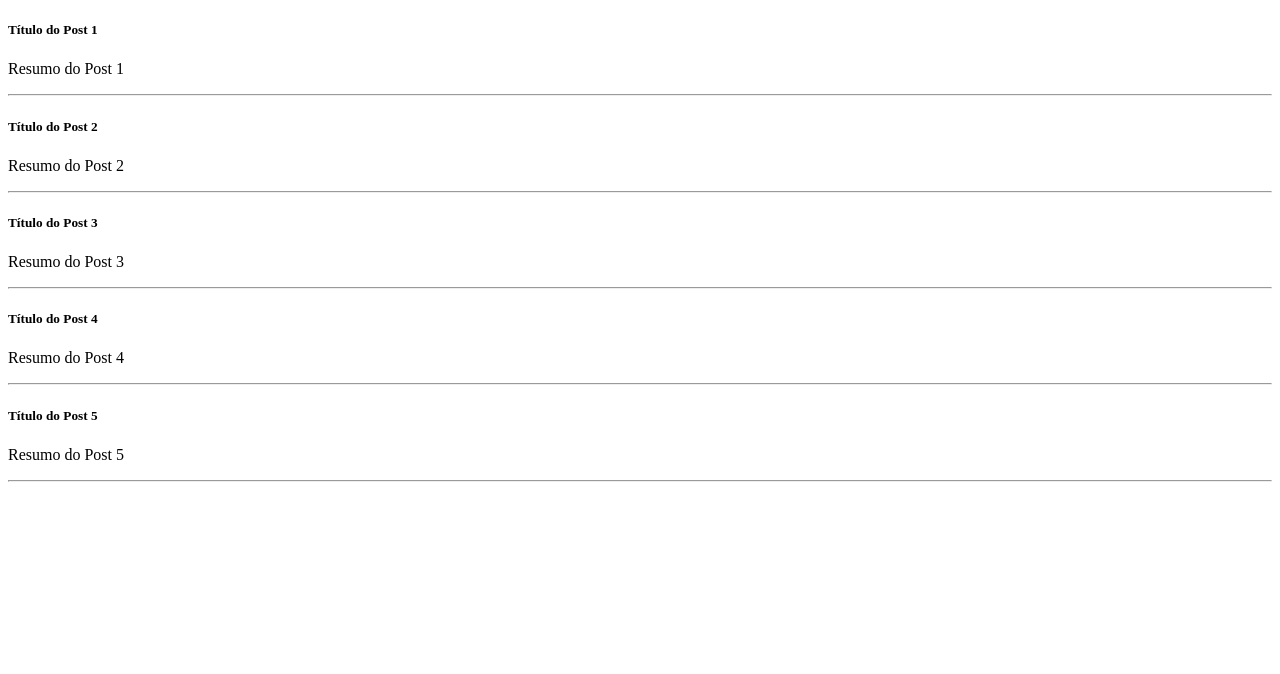
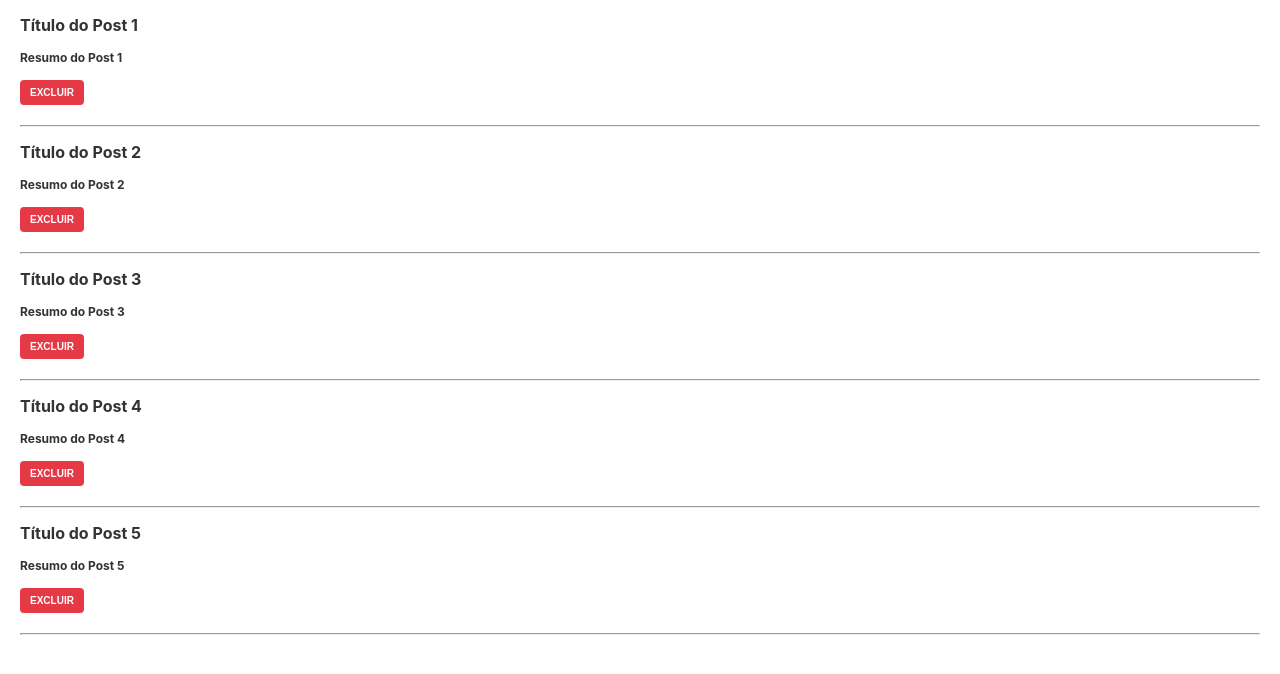
Before and after one commit to rdaraujo/dtp-forum-client, a React (Create React App) app: page / in a window 1280 px wide. Shown: the top 674 px of the page. Built offline with nearby package versions, Linux system fonts and the light colour scheme.

Commit message:
Add Delete button and apply some style

```diff
--- a/src/App.js
+++ b/src/App.js
@@ -1,42 +1,50 @@
-import React from 'react';
+import { Component as comp, Fragment as frag } from 'react';
+import "./assets/index.css";
 
-const posts = [
-  {
-    titulo: 'Título do Post 1',
-    resumo: 'Resumo do Post 1',
-  },
-  {
-    titulo: 'Título do Post 2',
-    resumo: 'Resumo do Post 2',
-  },
-  {
-    titulo: 'Título do Post 3',
-    resumo: 'Resumo do Post 3',
-  },
-  {
-    titulo: 'Título do Post 4',
-    resumo: 'Resumo do Post 4',
-  },
-  {
-    titulo: 'Título do Post 5',
-    resumo: 'Resumo do Post 5',
-  },
-];
+class App extends comp {
+  state = {
+    posts: [
+      { id: 1, titulo: 'Título do Post 1', resumo: 'Resumo do Post 1' },
+      { id: 2, titulo: 'Título do Post 2', resumo: 'Resumo do Post 2' },
+      { id: 3, titulo: 'Título do Post 3', resumo: 'Resumo do Post 3' },
+      { id: 4, titulo: 'Título do Post 4', resumo: 'Resumo do Post 4' },
+      { id: 5, titulo: 'Título do Post 5', resumo: 'Resumo do Post 5' },
+    ],
+  };
 
-const App = () => {
+  deletePost = (postId) => {
+    this.setState({
+      posts: this.state.posts.filter((post) => post.id !== postId),
+    });
+  };
+
+  // deletePost = (postId) => {
+  //   return () => {
+  //     this.setState({
+  //       posts: this.state.posts.filter((post) => post.id !== postId),
+  //     });
+  //   };
+  // }
+
+  render() {
     return (
-    <React.Fragment>
+      <frag>
         <>
-        {posts.map((post) => (
-          <div>
-            <h5>{post.titulo}</h5>
-            <p>{post.resumo}</p>
+          {this.state.posts.map((post) => (
+            <div key={post.id}>
+              <h3>{post.titulo}</h3>
+              <h6>{post.resumo}</h6>
+              <button className="btn btn-danger"
+                onClick={() => this.deletePost(post.id)}>
+                EXCLUIR
+              </button>
               <hr />
             </div>
           ))}
         </>
-    </React.Fragment>
+      </frag>
     );
-};
+  }
+}
 
 export default App;
--- a/src/assets/index.css
+++ b/src/assets/index.css
@@ -1,8 +1,14 @@
+:root {
+  --blue: #457b9d;
+  --red: #e63946;
+}
+
 body {
-  margin: 0;
-  font-family: -apple-system, BlinkMacSystemFont, 'Segoe UI', 'Roboto', 'Oxygen',
-    'Ubuntu', 'Cantarell', 'Fira Sans', 'Droid Sans', 'Helvetica Neue',
-    sans-serif;
+  margin: 10px auto auto 20px;
+  font-family: -apple-system, BlinkMacSystemFont, Segoe UI, sans-serif;
+  font-size: 16px;
+  color: #333;
+  padding: 0;
   -webkit-font-smoothing: antialiased;
   -moz-osx-font-smoothing: grayscale;
 }
@@ -11,3 +17,43 @@ code {
   font-family: source-code-pro, Menlo, Monaco, Consolas, 'Courier New',
     monospace;
 }
+
+hr {
+  margin: 10px 20px 10px auto;
+}
+
+h3 {
+  font-size: 16px;
+  margin: 15px auto 15px auto;
+}
+
+h6 {
+  font-size: 12px;
+  margin: 5px auto 5px auto;
+}
+
+.btn {
+  display: inline-block;
+  font-weight: 800;
+  padding: 5px 10px;
+  margin: 10px auto 10px auto;
+  font-size: 10px;
+  line-height: 1.5;
+  border-radius: 4px;
+  border: none;
+}
+
+.btn-primary {
+  color: #fff;
+  background-color: var(--blue);
+}
+
+.btn-danger {
+  color: #fff;
+  background-color: var(--red);
+}
+
+.btn:hover {
+  opacity: 0.5;
+  cursor: pointer;
+}
```
Lines whose indentation alone changed are shown as unchanged.
